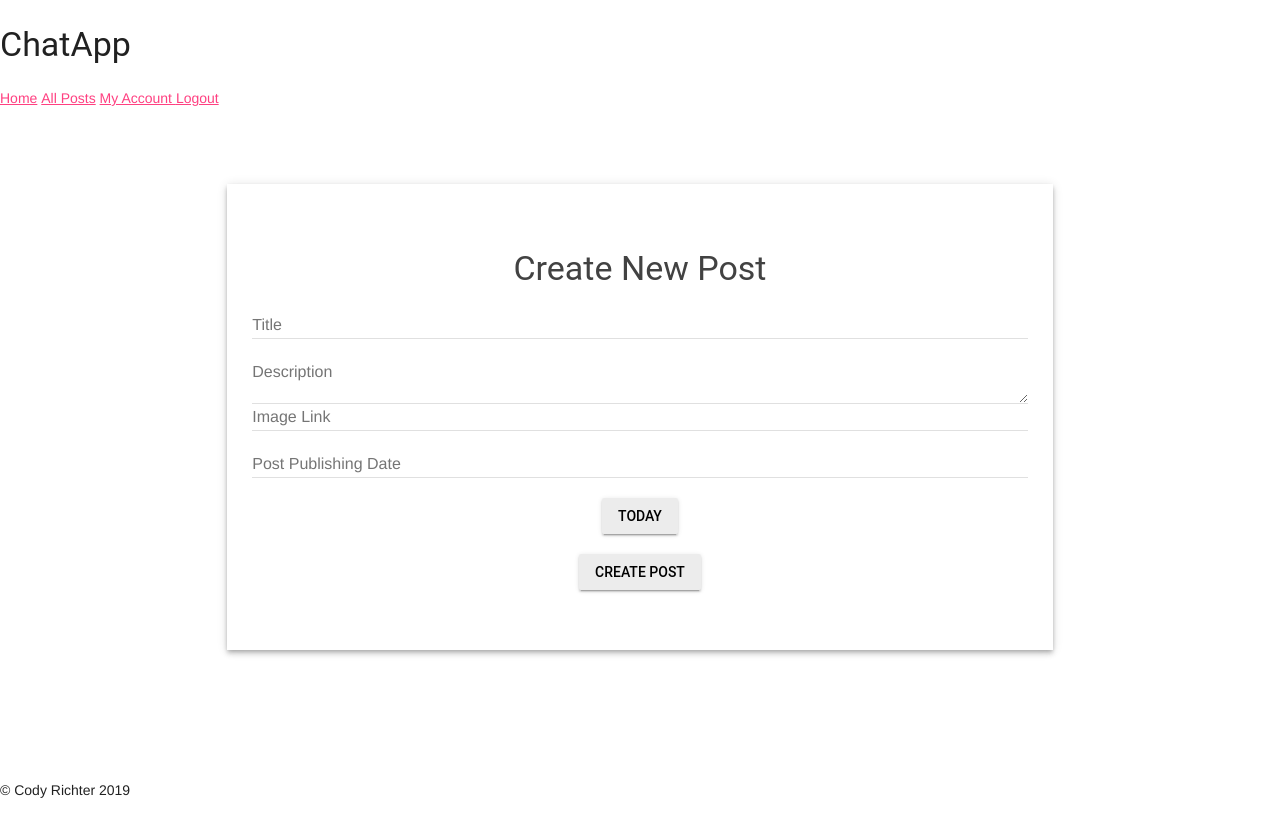
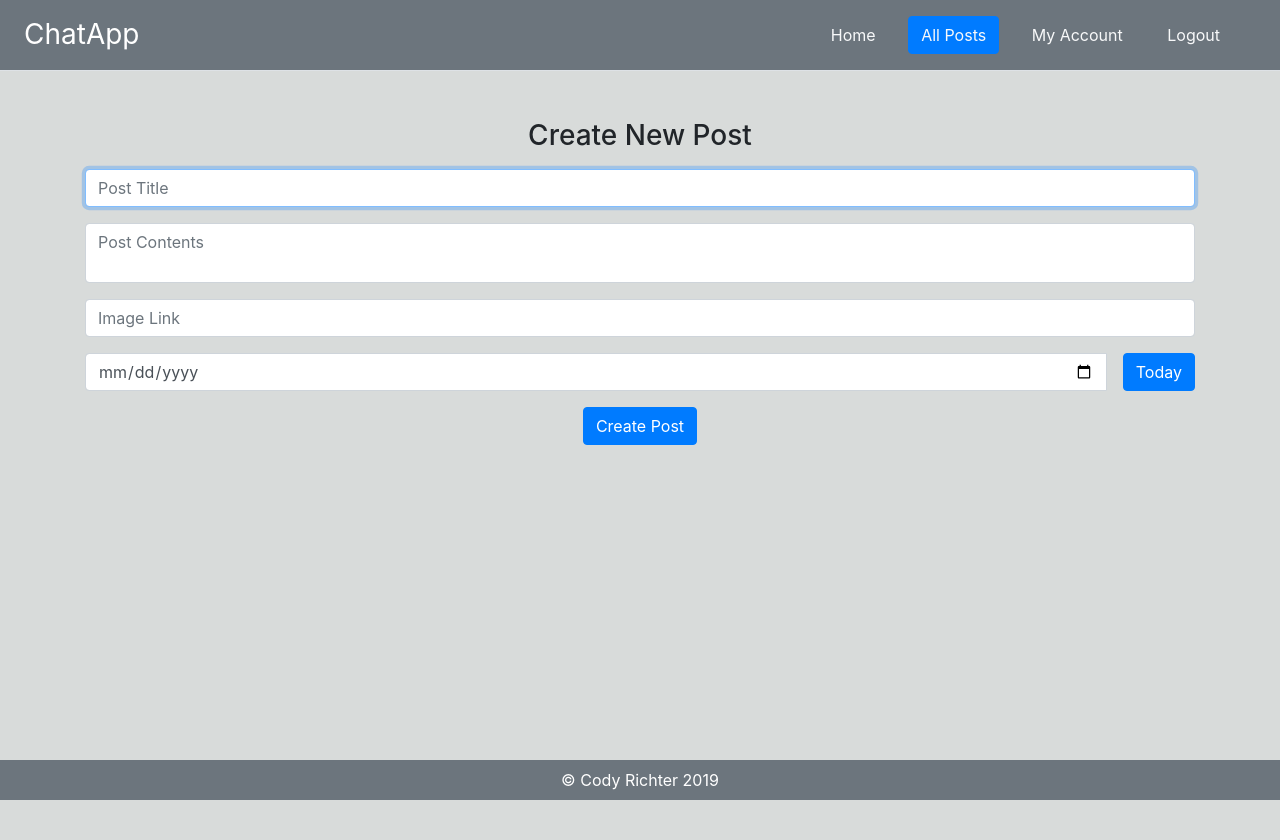
Before and after one commit to CodyRichter/cr_dynamic, a Django app: page /reports/new in a window 1280 px wide. Before the commit the page ends 798 px from the top, so only its background shows below. Run offline with Django 3.2, Linux system fonts and the light colour scheme; the visitor is signed in with stand-in values (Sample User, id 1); some libraries are stand-ins or nearby versions.

Commit message:
Work on edit/new forms

```diff
--- a/templates/base.html
+++ b/templates/base.html
@@ -45,6 +45,10 @@
           border-top-left-radius: 0;
           border-top-right-radius: 0;
         }
+
+        textarea {
+            resize: none;
+        }
     </style>
 </head>
 
@@ -61,6 +65,24 @@
     <script src="https://code.jquery.com/jquery-3.3.1.slim.min.js" integrity="sha384-q8i/X+965DzO0rT7abK41JStQIAqVgRVzpbzo5smXKp4YfRvH+8abtTE1Pi6jizo" crossorigin="anonymous"></script>
     <script src="https://cdnjs.cloudflare.com/ajax/libs/popper.js/1.14.7/umd/popper.min.js" integrity="sha384-UO2eT0CpHqdSJQ6hJty5KVphtPhzWj9WO1clHTMGa3JDZwrnQq4sF86dIHNDz0W1" crossorigin="anonymous"></script>
     <script src="https://stackpath.bootstrapcdn.com/bootstrap/4.3.1/js/bootstrap.min.js" integrity="sha384-JjSmVgyd0p3pXB1rRibZUAYoIIy6OrQ6VrjIEaFf/nJGzIxFDsf4x0xIM+B07jRM" crossorigin="anonymous"></script>
+
+    <script>
+        var tx = document.getElementsByTagName('textarea');
+        for (var i = 0; i < tx.length; i++) {
+          tx[i].setAttribute('style', 'height:' + (tx[i].scrollHeight) + 'px;overflow-y:hidden;');
+          tx[i].addEventListener("input", OnInput, false);
+        }
+
+        function OnInput() {
+          this.style.height = 'auto';
+          this.style.height = (this.scrollHeight) + 'px';
+        }
+
+        function change() {
+        document.getElementById("release_date").value = new Date().toLocaleDateString()
+        }
+    </script>
+
 </body>
     {% include '_footer.html' %}
 </html>
--- a/templates/reports/new.html
+++ b/templates/reports/new.html
@@ -1,77 +1,32 @@
-<!DOCTYPE html>
-<html lang="en">
-<head>
-    {% load static %}
-    <link rel="stylesheet" href="https://fonts.googleapis.com/icon?family=Material+Icons">
-    <link rel="stylesheet" href="https://code.getmdl.io/1.3.0/material.indigo-pink.min.css">
-    <script defer src="https://code.getmdl.io/1.3.0/material.min.js"></script>
-    <link rel="stylesheet" href='{% static 'page/styles.css' %}'>
+{% extends 'base.html' %}
 
-    <meta charset="UTF-8">
-    <title>{{ SITE_NAME }}: New Post</title>
-</head>
+{% block title %}New Post{% endblock title %}
+{% block content %}
 
-<!DOCTYPE html>
-<html lang="en">
-<head>
-    <meta charset="UTF-8">
-    <title> {{ post.title }}</title>
+    <div class="container text-center">
+        <h3>Create New Post</h3>
 
-    {% load static %}
-    <link rel="stylesheet" href='{% static 'page/styles.css' %}'>
-    <link rel="stylesheet" href='{% static 'material/material.min.css' %}'>
-    <script src='{% static 'material/material.min.js' %}'></script>
-    <link rel="stylesheet" href='{% static 'material/material-icons.css' %}'>
-</head>
-
-<script>
-    function change() {
-        document.getElementById("release_date").value = new Date().toLocaleDateString()
-    }
-</script>
-
-<body>
-
-<div class="mdl-layout mdl-js-layout">
-    {% include '_header.html' %}
-    <main class="mdl-layout__content">
-        <br>
-        <br>
-        <br>
-        <div class="mdl-grid" style="text-align: center">
-            <div class="mdl-cell mdl-cell--2-col mdl-cell--hide-tablet mdl-cell--hide-phone"></div>
-            <div class="mdl-color--white mdl-shadow--4dp content mdl-color-text--grey-800 mdl-cell mdl-cell--8-col"
-                 style="padding-left: 2vw; padding-right: 2vw;">
-                <br>
-                <br>
-
-                <h3>Create New Post</h3>
         <form method="post">
             {% csrf_token %}
+            <input type="text" class="form-control mt-3 mb-3" id="title" name="title" placeholder="Post Title" required autofocus>
 
-                    <input class="mdl-textfield__input wide-input" id="title" name="title" placeholder="Title" required><br>
-                    <textarea class="mdl-textfield__input" type="text" id="description" name="description"
-                              placeholder="Description"
-                              required></textarea>
-                    <input class="normal-input mdl-textfield__input" id="image_link" name="image_link"
-                           placeholder="Image Link">
-                    <br>
-                    <input class="normal-input mdl-textfield__input" id="release_date" name="release_date"
-                           placeholder="Post Publishing Date"
-                           required>
-                    <br>
-                    <input class="mdl-button mdl-js-button mdl-button--raised mdl-js-ripple-effect" onclick="change()"
-                           type="button" value="Today">
-                    <br>
-                    <br>
+            <textarea type="text" class="form-control mt-3 mb-3" id="description" name="description" placeholder="Post Contents" required></textarea>
 
-                    <button type="submit" class="mdl-button mdl-js-button mdl-button--raised mdl-js-ripple-effect">
+            <input type="text" class="form-control mt-3 mb-3" id="image_link" name="image_link" placeholder="Image Link" required autofocus>
+
+            <div class="input-group mt-3 mb-3">
+                <input type="date" class="form-control mr-3" id="release_date" name="release_date" placeholder="Publishing Date" required autofocus>
+               <span class="input-group-btn">
+                    <button class="btn btn-primary" type="button" onclick="change()">Today</button>
+               </span>
+            </div>
+
+            <button type="submit" class="btn btn-primary">
                 Create Post
             </button>
-                    <br>
 
             {% if formset.errors %}
-                        <p class="form-error">Unable To Create Post:</p>
+                <div class="alert alert-danger" role="alert">
                     {% for field in formset %}
                         {% for error in field.errors %}
                             <p class="form-error">{{ error|escape }}</p>
@@ -80,15 +35,10 @@
                     {% for error in formset.non_field_errors %}
                         <p class="form-error">{{ error|escape }}</p>
                     {% endfor %}
+                </div>
             {% endif %}
         </form>
-                <br>
-                <br>
-                <br>
+
     </div>
-        </div>
-    </main>
-    {% include '_footer.html' %}
-</div>
-</body>
-</html>
+
+{% endblock content %}
```
Also changed, not shown: templates/reports/edit.html (+27 -76 lines), templates/reports/partial/_post_form.html (added). Lines whose indentation alone changed are shown as unchanged.
